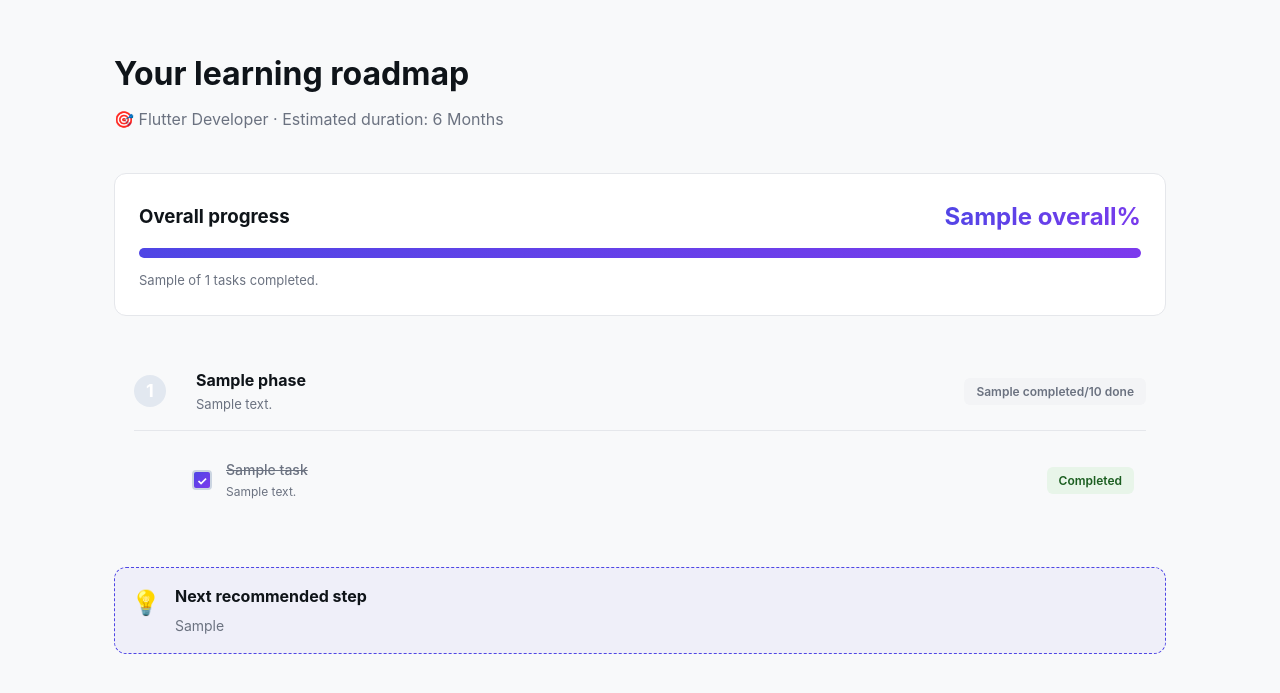
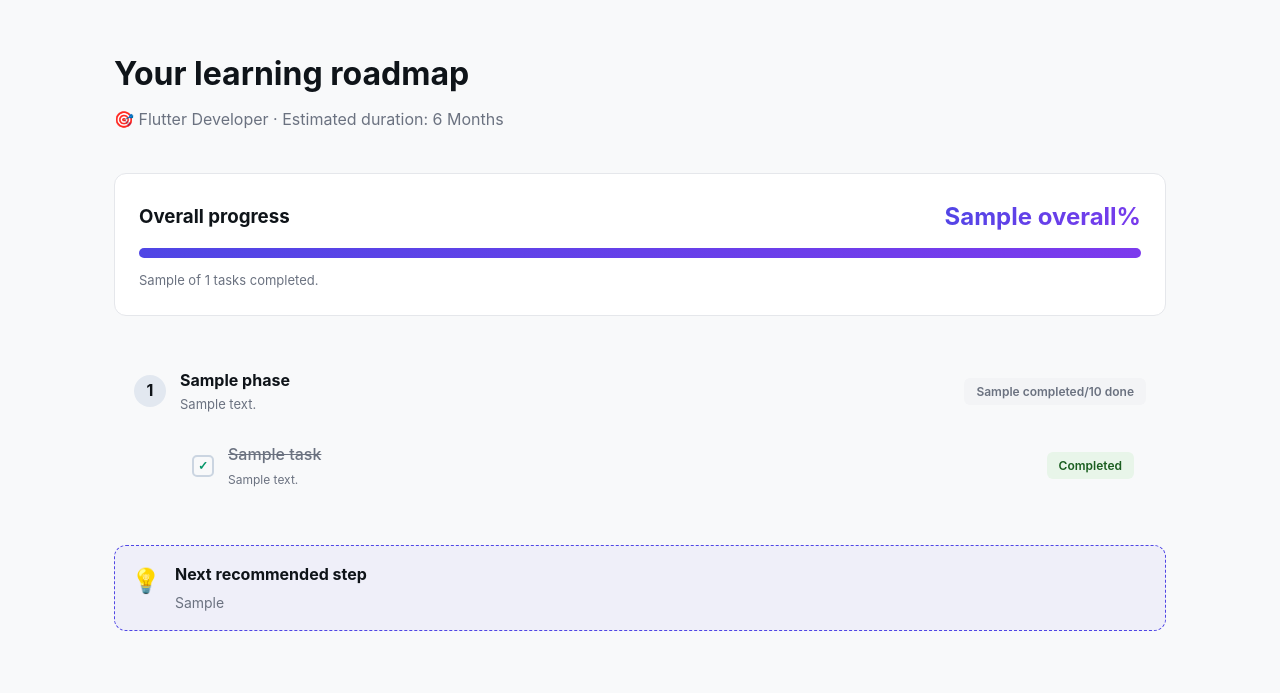
Before and after one commit to RawanMahmoud20/careerpath-ai, a Django app: template careerpath_ai/roadmap/templates/roadmap/roadmap.html in a window 1280 px wide. Shown: the top 693 px of the page. Run offline with Django 5.2, Linux system fonts and the light colour scheme; data comes from the database, SQL or seed files in the repository; both versions use the stored data as it was after the commit; tables that the repository leaves empty hold one stand-in row (values such as "Sample post"); the template is opened without the code that fills it: values that come from a table or form of the project are taken from there, most other values are stand-ins (such as "Sample title", 1, 10 or a date in 2020).

Commit message:
task status togling feature

```diff
--- a/careerpath_ai/roadmap/templates/roadmap/roadmap.html
+++ b/careerpath_ai/roadmap/templates/roadmap/roadmap.html
@@ -4,11 +4,11 @@
 {% block content %}
 <div class="container">
   {% if not career %}
-    <!-- كرت يعرض في حال لم يقم المستخدم باختيار وظيفة بعد -->
     <div class="card text-center" style="margin-top: 40px; padding: 48px;">
       <div style="font-size:48px; margin-bottom:16px;">🗺️</div>
       <h3>No roadmap generated yet</h3>
-      <p style="color: var(--text-muted);">Please select a target career and complete the skill analysis first.</p>
+      <p style="color: var(--text-muted);">Please select a target career to generate your personalised roadmap.</p>
+      <a href="{% url 'careers:list' %}" class="btn btn-primary" style="margin-top:16px;">Browse Careers</a>
     </div>
   {% else %}
     <div class="page-header">
@@ -17,72 +17,95 @@
     </div>
 
     <!-- Overall progress -->
-    <div class="card" style="margin-bottom:32px;">
+    <div class="card" style="margin-bottom:32px;" id="overall-card">
       <div class="flex-between">
         <h3>Overall progress</h3>
-        <span style="font-size:24px; font-weight:700;" class="gradient-text">{{ overall }}%</span>
+        <span id="overall-pct" style="font-size:24px; font-weight:700;" class="gradient-text">{{ overall }}%</span>
       </div>
-      <div class="progress-bar" style="background: var(--border-color); border-radius: 8px; height: 10px; margin: 12px 0; overflow: hidden;">
-        <div class="progress-fill" style="width: {{ overall }}%; background: linear-gradient(135deg, #4F46E5, #7C3AED); height: 100%;"></div>
+      <div style="background: var(--border-color); border-radius: 8px; height: 10px; margin: 12px 0; overflow: hidden;">
+        <div id="overall-bar" style="width: {{ overall }}%; background: linear-gradient(135deg, #4F46E5, #7C3AED); height: 100%; transition: width 0.4s ease;"></div>
       </div>
-      <p style="font-size:13px; color:var(--text-muted);">
+      <p id="overall-label" style="font-size:13px; color:var(--text-muted);">
         {{ completed_tasks }} of {{ total_tasks }} tasks completed.
       </p>
     </div>
 
     <!-- Phases -->
     {% for pd in phases_data %}
-      <div class="phase" style="margin-bottom: 24px; background: var(--bg-card); padding: 20px; border-radius: 12px; border: 1px solid var(--border-color);">
-        <div class="phase-header" style="display: flex; justify-content: space-between; align-items: center; margin-bottom: 16px;">
+      <div class="phase-card"
+           id="phase-{{ pd.phase.phase_number }}"
+           data-total="{{ pd.total }}"
+           data-completed="{{ pd.completed }}"
+           style="margin-bottom: 24px; background: var(--bg-card); padding: 20px; border-radius: 12px; border: 1px solid var(--border-color);">
+
+        <div style="display: flex; justify-content: space-between; align-items: center; margin-bottom: 16px;">
           <div style="display:flex; align-items:center; gap: 14px;">
-            <div class="phase-number {% if pd.completed == pd.total and pd.total > 0 %}done{% endif %}"
-                 style="width: 32px; height: 32px; border-radius: 50%; background: #E2E8F0; display: flex; align-items: center; justify-content: center; font-weight: bold;">
+            <div class="phase-num-circle {% if pd.completed == pd.total and pd.total > 0 %}phase-done{% endif %}"
+                 style="width:32px; height:32px; border-radius:50%; background:#E2E8F0; display:flex; align-items:center; justify-content:center; font-weight:bold; flex-shrink:0; transition: background 0.3s, color 0.3s;">
               {% if pd.completed == pd.total and pd.total > 0 %}✓{% else %}{{ pd.phase.phase_number }}{% endif %}
             </div>
-            <div class="phase-title-wrap">
-              <div class="phase-title" style="font-weight: 700; font-size: 16px;">{{ pd.phase.title }}</div>
-              <div class="phase-desc" style="font-size: 13px; color: var(--text-muted);">{{ pd.phase.description }}</div>
+            <div>
+              <div style="font-weight:700; font-size:16px;">{{ pd.phase.title }}</div>
+              <div style="font-size:13px; color:var(--text-muted);">{{ pd.phase.description }}</div>
             </div>
           </div>
-          <span class="badge {% if pd.completed == pd.total and pd.total > 0 %}badge-success{% else %}badge-muted{% endif %}">
-            {{ pd.completed }}/{{ pd.total }} done
+          <span class="phase-badge badge {% if pd.completed == pd.total and pd.total > 0 %}badge-success{% else %}badge-muted{% endif %}"
+                style="white-space: nowrap;">
+            <span class="phase-done-count">{{ pd.completed }}</span>/{{ pd.total }} done
           </span>
         </div>
 
-        <div class="tasks" style="display: flex; flex-direction: column; gap: 10px; padding-left: 46px;">
+        <div style="display:flex; flex-direction:column; gap:10px; padding-left:46px;">
           {% for td in pd.tasks %}
-            <div class="task" style="display: flex; align-items: center; gap: 14px; background: var(--bg-site); padding: 12px; border-radius: 8px; border: 1px solid var(--border-color);">
-              <div class="task-check {{ td.status }}"
+            <div class="task-row"
+                 style="display:flex; align-items:center; gap:14px; background:var(--bg-site); padding:12px; border-radius:8px; border:1px solid var(--border-color); transition: opacity 0.2s;">
+
+              <!-- Toggle checkbox -->
+              <button class="task-toggle"
                       data-task-ref="{{ td.task.task_ref }}"
                       data-status="{{ td.status }}"
+                      data-phase="{{ pd.phase.phase_number }}"
                       onclick="cycleStatus(this)"
-                   style="cursor: pointer; width: 20px; height: 20px; border: 2px solid #cbd5e1; border-radius: 4px; display: flex; align-items: center; justify-content: center; font-size: 12px; font-weight: bold;">
-                {% if td.status == 'completed' %}✓{% elif td.status == 'in_progress' %}●{% endif %}
+                      title="Click to change status"
+                      style="cursor:pointer; width:22px; height:22px; border-radius:5px; border:2px solid #cbd5e1; display:flex; align-items:center; justify-content:center; font-size:12px; font-weight:bold; flex-shrink:0; transition: background 0.25s, border-color 0.25s; background: transparent; padding:0;">
+                {% if td.status == 'completed' %}✓
+                {% elif td.status == 'in_progress' %}●
+                {% endif %}
+              </button>
+
+              <!-- Task text -->
+              <div style="flex:1; min-width:0;">
+                <div class="task-title-text"
+                     style="font-weight:500; {% if td.status == 'completed' %}text-decoration:line-through; color:var(--text-muted);{% endif %} transition: all 0.25s;">
+                  {{ td.task.title }}
                 </div>
-              <div class="task-content" style="flex: 1;">
-                <div class="task-title" style="font-weight: 500; {% if td.status == 'completed' %}text-decoration: line-through; color: var(--text-muted);{% endif %}">{{ td.task.title }}</div>
                 {% if td.task.description %}
-                  <div class="task-desc" style="font-size: 12px; color: var(--text-muted);">{{ td.task.description }}</div>
+                  <div style="font-size:12px; color:var(--text-muted); margin-top:2px;">{{ td.task.description }}</div>
                 {% endif %}
               </div>
-              <span class="badge task-badge {% if td.status == 'completed' %}badge-success{% elif td.status == 'in_progress' %}badge-warning{% else %}badge-muted{% endif %}">
-                {% if td.status == 'completed' %}Completed{% elif td.status == 'in_progress' %}In progress{% else %}Not started{% endif %}
+
+              <!-- Status badge -->
+              <span class="task-status-badge badge {% if td.status == 'completed' %}badge-success{% elif td.status == 'in_progress' %}badge-warning{% else %}badge-muted{% endif %}"
+                    style="white-space:nowrap; transition: all 0.25s;">
+                {% if td.status == 'completed' %}Completed
+                {% elif td.status == 'in_progress' %}In progress
+                {% else %}Not started{% endif %}
+              </span>
+
             </div>
           {% endfor %}
         </div>
       </div>
     {% empty %}
-      <div class="card">
-        <p>No roadmap defined for this career yet.</p>
-      </div>
+      <div class="card"><p>No tasks found in this roadmap.</p></div>
     {% endfor %}
 
-    <!-- AI next step -->
-    <div class="ai-box mt-2" style="background: rgba(79, 70, 229, 0.05); border: 1px dashed #4F46E5; padding: 16px; border-radius: 12px; display: flex; gap: 14px; align-items: flex-start;">
-      <div class="ai-icon" style="font-size: 24px;">💡</div>
+    <!-- AI tip -->
+    <div style="background:rgba(79,70,229,0.05); border:1px dashed #4F46E5; padding:16px; border-radius:12px; display:flex; gap:14px; align-items:flex-start; margin-top:8px;">
+      <div style="font-size:24px;">💡</div>
       <div>
-        <h3 style="margin: 0 0 4px 0; font-size: 16px;">Next recommended step</h3>
-        <p style="margin: 0; color: var(--text-muted); font-size: 14px;">{{ next_step }}</p>
+        <h3 style="margin:0 0 4px; font-size:16px;">Next recommended step</h3>
+        <p style="margin:0; color:var(--text-muted); font-size:14px;">{{ next_step }}</p>
       </div>
     </div>
   {% endif %}
@@ -90,49 +113,134 @@
 {% endblock %}
 
 {% block scripts %}
+<style>
+  /* ── task toggle button states ── */
+  .task-toggle[data-status="not_started"] {
+    border-color: #cbd5e1;
+    background: transparent;
+    color: transparent;
+  }
+  .task-toggle[data-status="in_progress"] {
+    border-color: #F59E0B;
+    background: #FEF3C7;
+    color: #D97706;
+  }
+  .task-toggle[data-status="completed"] {
+    border-color: #10B981;
+    background: #D1FAE5;
+    color: #059669;
+  }
+  /* pulse animation on click */
+  .task-toggle.clicking {
+    transform: scale(0.85);
+    transition: transform 0.1s;
+  }
+  /* completed row dim */
+  .task-row.is-completed .task-title-text {
+    text-decoration: line-through;
+    color: var(--text-muted);
+  }
+  /* phase circle done */
+  .phase-num-circle.phase-done {
+    background: #D1FAE5 !important;
+    color: #059669;
+  }
+</style>
+
 <script>
+const CSRF  = '{{ csrf_token }}';
+const URL   = "{% url 'roadmap:update_progress' %}";
 const ORDER = ['not_started', 'in_progress', 'completed'];
 
-  function getCookie(name) {
-    let value = null;
-    document.cookie.split(';').forEach(c => {
-      const t = c.trim();
-      if (t.startsWith(name + '=')) value = decodeURIComponent(t.slice(name.length + 1));
-    });
-    return value;
+const ICONS  = { not_started: '',   in_progress: '●', completed: '✓' };
+const LABELS = { not_started: 'Not started', in_progress: 'In progress', completed: 'Completed' };
+const BADGE_CLS = {
+  not_started: 'badge-muted',
+  in_progress: 'badge-warning',
+  completed:   'badge-success',
+};
+
+/* ── counters ────────────────────────────────────────────────── */
+let totalTasks     = parseInt('{{ total_tasks }}') || 0;
+let completedTotal = parseInt('{{ completed_tasks }}') || 0;
+
+function updateOverall() {
+  const pct = totalTasks > 0 ? Math.round((completedTotal / totalTasks) * 100) : 0;
+  document.getElementById('overall-pct').textContent   = pct + '%';
+  document.getElementById('overall-bar').style.width   = pct + '%';
+  document.getElementById('overall-label').textContent =
+    completedTotal + ' of ' + totalTasks + ' tasks completed.';
 }
 
-  async function cycleStatus(el) {
-    const current = el.dataset.status;
-    const next = ORDER[(ORDER.indexOf(current) + 1) % ORDER.length];
-    const taskRef = el.dataset.taskRef;
+/* ── main toggle ─────────────────────────────────────────────── */
+async function cycleStatus(btn) {
+  const current  = btn.dataset.status;
+  const next     = ORDER[(ORDER.indexOf(current) + 1) % ORDER.length];
+  const taskRef  = btn.dataset.taskRef;
+  const phaseNum = btn.dataset.phase;
+
+  /* pulse feedback */
+  btn.classList.add('clicking');
+  setTimeout(() => btn.classList.remove('clicking'), 150);
 
   try {
-      // 🎯 التعديل هنا: توجيه الـ URL إلى الدالة الفعلية لمشروعك
-      const resp = await fetch("{% url 'roadmap:update_progress' %}", { {
+    const resp = await fetch(URL, {
       method: 'POST',
       headers: {
         'Content-Type': 'application/x-www-form-urlencoded',
-          'X-CSRFToken': getCookie('csrftoken'),
+        'X-CSRFToken': CSRF,
       },
       body: `task_ref=${encodeURIComponent(taskRef)}&status=${next}`,
     });
     const data = await resp.json();
-      if (data.ok || data.success) { // فحص الاستجابة حسب ما يرجعه السيرفر عندك
-        el.dataset.status = next;
-        el.className = 'task-check ' + next;
-        el.textContent = next === 'completed' ? '✓' : (next === 'in_progress' ? '●' : '');
+    if (!data.ok) return;
 
-        const badge = el.parentElement.querySelector('.task-badge');
-        const labels = { not_started: 'Not started', in_progress: 'In progress', completed: 'Completed' };
-        const cls = { not_started: 'badge-muted', in_progress: 'badge-warning', completed: 'badge-success' };
-        badge.textContent = labels[next];
-        badge.className = 'badge task-badge ' + cls[next];
+    /* ── update toggle button ── */
+    btn.dataset.status  = next;
+    btn.textContent     = ICONS[next];
 
-        setTimeout(() => location.reload(), 400);
+    /* ── update parent task row ── */
+    const row = btn.closest('.task-row');
+    row.classList.toggle('is-completed', next === 'completed');
+
+    const titleEl = row.querySelector('.task-title-text');
+    titleEl.style.textDecoration = next === 'completed' ? 'line-through' : '';
+    titleEl.style.color          = next === 'completed' ? 'var(--text-muted)' : '';
+
+    /* ── update status badge ── */
+    const badge = row.querySelector('.task-status-badge');
+    badge.textContent = LABELS[next];
+    badge.className   = 'task-status-badge badge ' + BADGE_CLS[next];
+
+    /* ── update phase counter ── */
+    const phaseCard = document.getElementById('phase-' + phaseNum);
+    let phaseDone = parseInt(phaseCard.dataset.completed);
+    if (current === 'completed') phaseDone--;          // was completed, now isn't
+    if (next    === 'completed') phaseDone++;          // now becomes completed
+    phaseCard.dataset.completed = phaseDone;
+    const phaseTotal = parseInt(phaseCard.dataset.total);
+
+    phaseCard.querySelector('.phase-done-count').textContent = phaseDone;
+
+    const phaseBadge  = phaseCard.querySelector('.phase-badge');
+    const phaseCircle = phaseCard.querySelector('.phase-num-circle');
+    if (phaseDone === phaseTotal && phaseTotal > 0) {
+      phaseBadge.className  = 'phase-badge badge badge-success';
+      phaseCircle.classList.add('phase-done');
+      phaseCircle.textContent = '✓';
+    } else {
+      phaseBadge.className  = 'phase-badge badge badge-muted';
+      phaseCircle.classList.remove('phase-done');
+      phaseCircle.textContent = phaseNum;
     }
+
+    /* ── update overall counter ── */
+    if (current === 'completed') completedTotal--;
+    if (next    === 'completed') completedTotal++;
+    updateOverall();
+
   } catch (err) {
-      console.error('Failed to update progress', err);
+    console.error('Failed to update task progress:', err);
   }
 }
 </script>
```
Also changed, not shown: careerpath_ai/db.sqlite3. Lines whose indentation alone changed are shown as unchanged.
